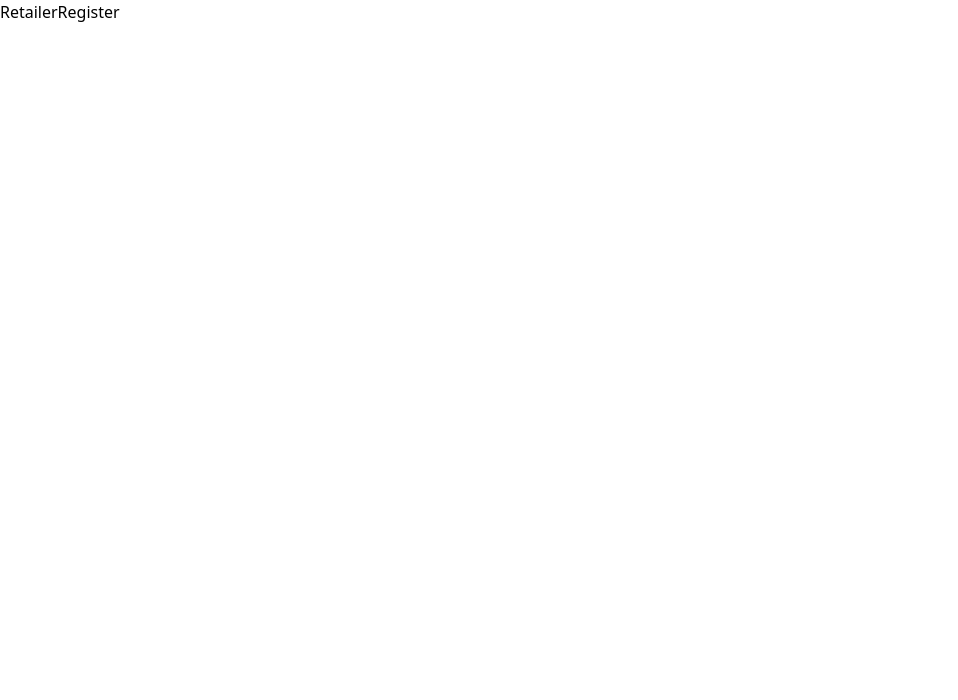
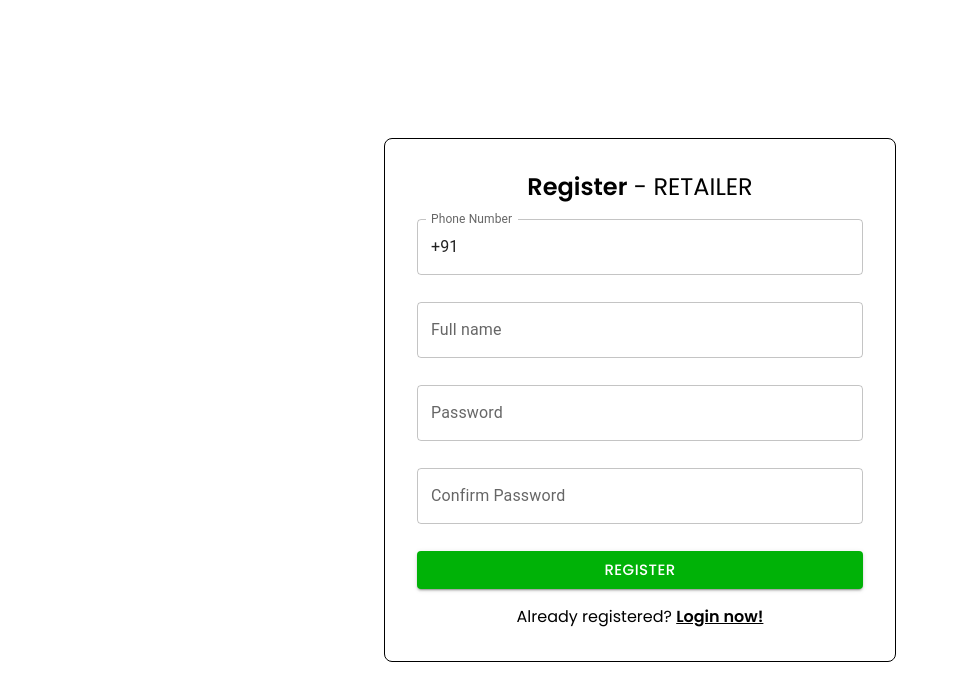
Before and after one commit to aakamshpm/CropChain, a React (Vite) app in the folder frontend/: page /retailer/register in a window 1280 px wide. Shown: the top 700 px of the page, without its empty margins (0-958 px from the left). Built offline with nearby package versions, Linux system fonts and the light colour scheme; a web font is replaced by a local one.

Commit message:
retailer registration page

```diff
--- a/frontend/src/retailer/pages/RetailerLogin.jsx
+++ b/frontend/src/retailer/pages/RetailerLogin.jsx
@@ -41,7 +41,7 @@ const RetailerLogin = () => {
 
   return (
     <div className="flex items-center justify-center h-screen font-['Poppins']">
-      <div className="flex flex-col items-center justify-center p-8 border-[1px] border-black rounded-lg">
+      <div className="flex flex-col items-center justify-center p-8 border-[1px] w-[30%] border-black rounded-lg">
         <h1 className="text-2xl">
           <span className="font-semibold">Login</span> - RETAILER
         </h1>
--- a/frontend/src/retailer/pages/RetailerRegister.jsx
+++ b/frontend/src/retailer/pages/RetailerRegister.jsx
@@ -1,5 +1,151 @@
+import { useEffect } from "react";
+import { useDispatch, useSelector } from "react-redux";
+import { Link, useNavigate } from "react-router-dom";
+import { useSnackbar } from "notistack";
+import { Formik, Form, ErrorMessage } from "formik";
+import * as Yup from "yup";
+import { isValidPhoneNumber } from "react-phone-number-input";
+import { retailerLogin, retailerRegister } from "../utils/retailerActions";
+import { Box, Button, TextField, Typography } from "@mui/material";
+import { resetMessageState } from "../utils/retailerSlice";
+
 const RetailerRegister = () => {
-  return <div>RetailerRegister</div>;
+  const validationSchema = Yup.object({
+    name: Yup.string().required("Name is required"),
+    phoneNumber: Yup.string()
+      .required("Phone number is required")
+      .test("is-valid-phoen", "Invalid phone number", (value) =>
+        isValidPhoneNumber(value)
+      ),
+    password: Yup.string().required("Password is required"),
+    confirmPassword: Yup.string()
+      .required("Confirm password is required")
+      .oneOf([Yup.ref("password")], "Passwords must match"),
+  });
+
+  const { error, success } = useSelector((state) => state.retailer);
+
+  const dispatch = useDispatch();
+  const navigate = useNavigate();
+
+  const { enqueueSnackbar } = useSnackbar();
+
+  useEffect(() => {
+    if (success) {
+      enqueueSnackbar("Registration success", { variant: "success" });
+      navigate("/retailer");
+      dispatch(resetMessageState());
+    }
+
+    if (error) {
+      enqueueSnackbar(error, { variant: "error" });
+      dispatch(resetMessageState());
+    }
+  }, [success, error]);
+
+  return (
+    <div className="flex items-center justify-center h-screen font-['Poppins']">
+      <div className="flex flex-col items-center justify-center p-8 border-[1px] w-[40%] border-black rounded-lg">
+        <h1 className="text-2xl">
+          <span className="font-semibold">Register</span> - RETAILER
+        </h1>
+        <Formik
+          initialValues={{
+            name: "",
+            phoneNumber: "+91 ",
+            password: "",
+            confirmPassword: "",
+          }}
+          validationSchema={validationSchema}
+          onSubmit={(values, actions) => {
+            dispatch(retailerRegister(values));
+
+            actions.resetForm(false);
+          }}
+        >
+          {({ values, handleChange, handleBlur, errors, touched }) => (
+            <Form className="flex flex-col items-center">
+              <Box>
+                <TextField
+                  fullWidth
+                  label="Phone Number"
+                  name="phoneNumber"
+                  value={values.phoneNumber}
+                  onChange={handleChange}
+                  onBlur={handleBlur}
+                  margin="normal"
+                  error={touched.phoneNumber && Boolean(errors.phoneNumber)}
+                  helperText={<ErrorMessage name="phoneNumber" />}
+                />
+
+                <TextField
+                  fullWidth
+                  label="Full name"
+                  name="name"
+                  value={values.name}
+                  onChange={handleChange}
+                  onBlur={handleBlur}
+                  margin="normal"
+                  error={touched.name && Boolean(errors.name)}
+                  helperText={<ErrorMessage name="name" />}
+                />
+
+                <TextField
+                  fullWidth
+                  label="Password"
+                  name="password"
+                  type="password"
+                  value={values.password}
+                  onChange={handleChange}
+                  onBlur={handleBlur}
+                  margin="normal"
+                  error={touched.password && Boolean(errors.password)}
+                  helperText={<ErrorMessage name="password" />}
+                />
+
+                <TextField
+                  fullWidth
+                  label="Confirm Password"
+                  name="confirmPassword"
+                  type="password"
+                  value={values.confirmPassword}
+                  onChange={handleChange}
+                  onBlur={handleBlur}
+                  margin="normal"
+                  error={
+                    touched.confirmPassword && Boolean(errors.confirmPassword)
+                  }
+                  helperText={<ErrorMessage name="confirmPassword" />}
+                />
+              </Box>
+              <Button
+                type="submit"
+                variant="contained"
+                fullWidth
+                sx={{
+                  mt: 2,
+                  backgroundColor: "#00B207",
+                  fontFamily: "Poppins",
+                  fontSize: "15px",
+                }}
+              >
+                Register
+              </Button>
+            </Form>
+          )}
+        </Formik>
+
+        <div className="mt-4">
+          <p>
+            Already registered?{" "}
+            <Link to="/retailer/login" className="font-semibold underline">
+              Login now!
+            </Link>
+          </p>
+        </div>
+      </div>
+    </div>
+  );
 };
 
 export default RetailerRegister;
```
